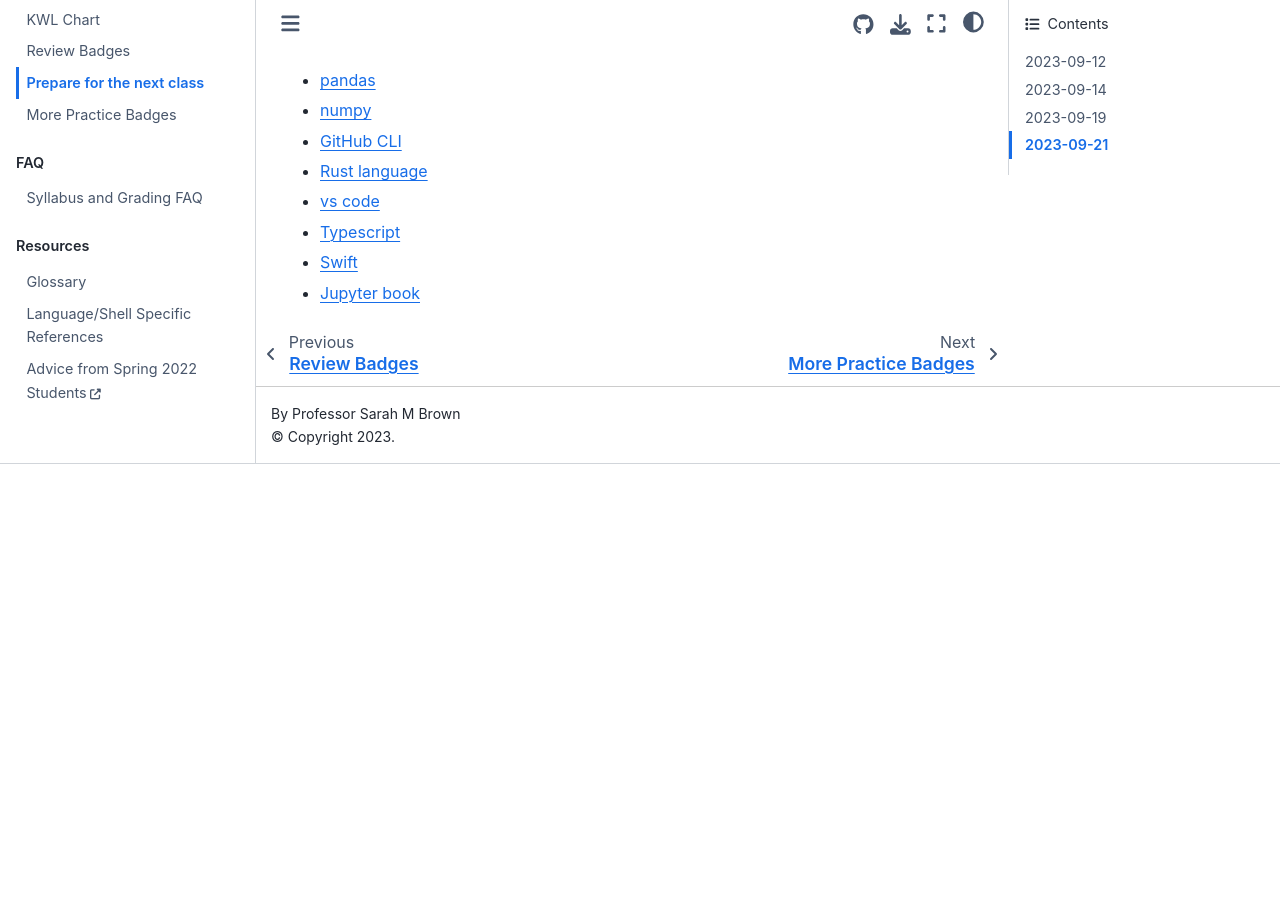
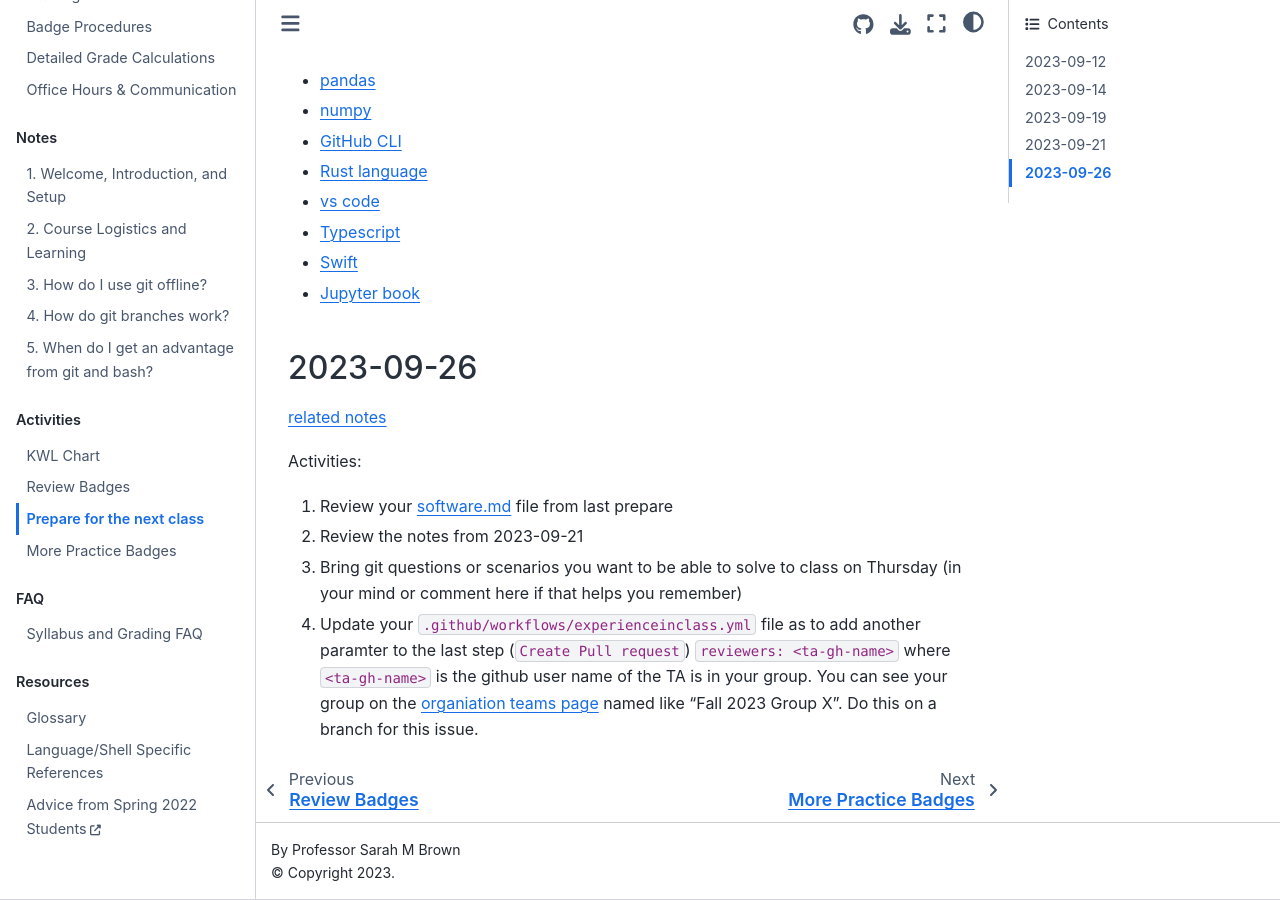
Before and after one commit to introcompsys/fall2023, a Jupyter Book: the page built from activities/prepare.md, in a window 1280 px wide and 900 px high, scrolled down 1927 px. Built offline with Jupyter Book 1.0.4 settings and Sphinx 7.4.7 and the Sphinx Book theme 1.1.4, drawn with Linux system fonts in a browser that asks for light colours; pages that are not in the unit, such as notebooks, are missing from menus; before the commit the page ends 2391 px from its top, so only the background shows below that.

Commit message:
badges and minimal

````diff
--- /dev/null
+++ b/_practice/2023-09-26.md
@@ -0,0 +1,5 @@
+1. Find a resource/reference that helps explain a topic related to the course that you want to review. Make sure that your contribution does not overlap with one that another member is going to post by viewing other issues before you post your issue. Create an issue for your planned item.
+2. Clone your group repo.
+3. Work offline to add your contribution and then open a PR. Your reference review should help a classmate decide if that reference material will help them understand better or not. It should summarize the material and it's strengths/weaknesses.
+4. Complete a peer review of a class mate's PR. Use inline comments for any minor corrections, provide a summary, and either approve or request changes.
+5. [learn about options for how git can display commit history](https://git-scm.com/book/en/v2/Git-Basics-Viewing-the-Commit-History).  Try out a few different options.  Choose two, write them both to a file, `gitlog-compare.md`. Using a text editor, wrap each log with three backticks to make them "code blocks"  and then add text to the file describing a use case where that format in particular would be helpful.
--- /dev/null
+++ b/_prepare/2023-09-28.md
@@ -0,0 +1,3 @@
+1. Read the 2023-09-26 notes when posted
+1. Make sure that the `gh` CLI tool works by using it to create an issue called test on your kwl repo with `gh issue create`
+2. Take a few minutes to think about a time you were debugging or pay attention the next time you debug something. Make note of how you think about the problem, how do you decide what to check? how do you decide what to try? what information do you look for?
--- /dev/null
+++ b/_review/2023-09-26.md
@@ -0,0 +1,5 @@
+1. create an issue on your group repo for a tip or cheatsheet item you want to contribute. Make sure that your contribution does not overlap with one that amemb
+2. clone your group repo.
+3. work offline and add your contribution and then open a PR
+4. review a class mate's PR.
+5. Export your git log for your KWL main branch to a file called `gitlog.txt` and commit that as exported to the branch for this issue. **note that you will need to work between two branchse to make this happen**. Append a blank line,  `## Commands`, and another blank line to the file, then the command history used for this exercise to the end of the file.
--- a/activities/prepare.md
+++ b/activities/prepare.md
@@ -37,3 +37,10 @@ Activities:
 Activities:
 ```{include} ../_prepare/2023-09-21.md
 ```
+## 2023-09-26
+
+[related notes](../notes/2023-09-26)
+
+Activities:
+```{include} ../_prepare/2023-09-26.md
+```
--- /dev/null
+++ b/notes/2023-09-26.md
@@ -0,0 +1,36 @@
+# What is a commit?
+
+```{warning}
+Due to events beyond my control the full details for today's class will be posted late. In the short term, if you missed class, attend office hours and use the prismia to make up the key steps.
+```
+
+References until the full notes are added:
+- [git reset](https://git-scm.com/book/en/v2/Git-Tools-Reset-Demystified)
+- [conventional commits](https://www.conventionalcommits.org/en/v1.0.0/)
+- [Tooling and examples of conventional commits](https://www.conventionalcommits.org/en/about/)
+
+
+
+## Review today's class
+
+```{include} ../_review/2023-09-26.md
+```
+
+
+## Prepare for Next Class
+
+```{include} ../_prepare/2023-09-26.md
+```
+
+
+
+## More Practice
+
+```{include} ../_practice/2023-09-26.md
+```
+
+
+
+## Experience Report Evidence
+
+## Questions After Today's Class
````
Also changed, not shown: activities/practice.md (+7 -0 lines), activities/review.md (+7 -0 lines).
